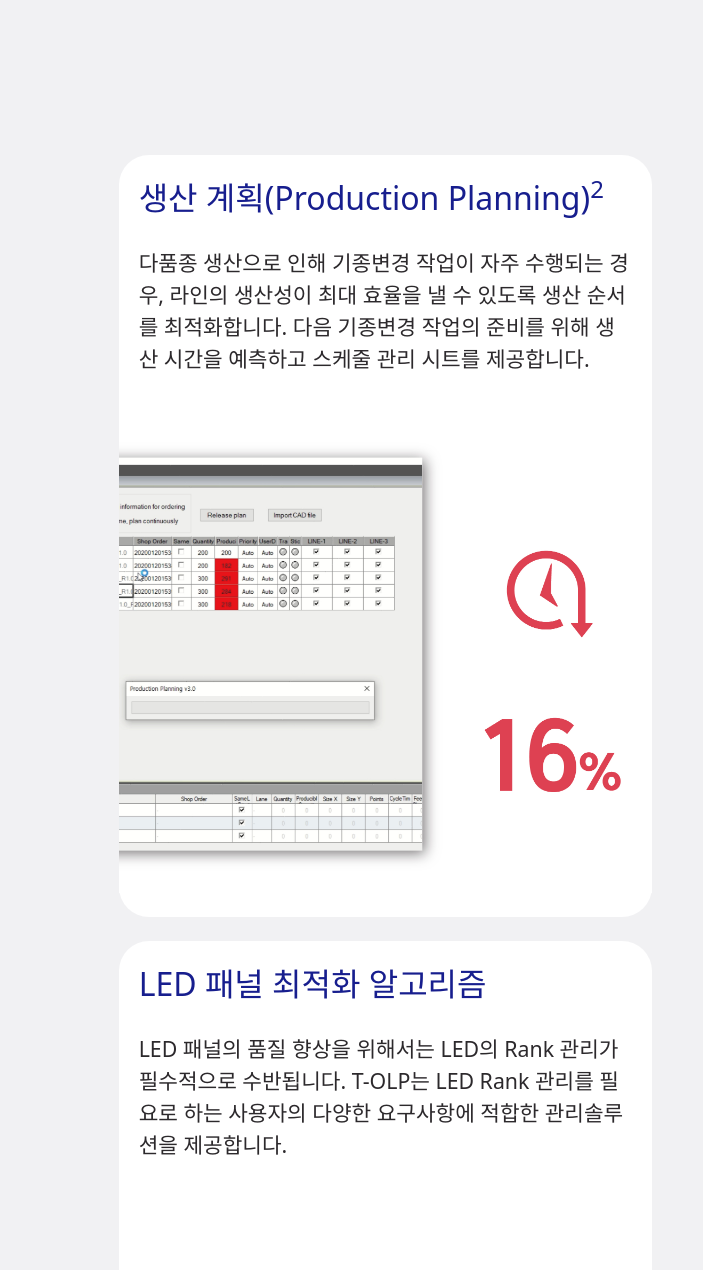
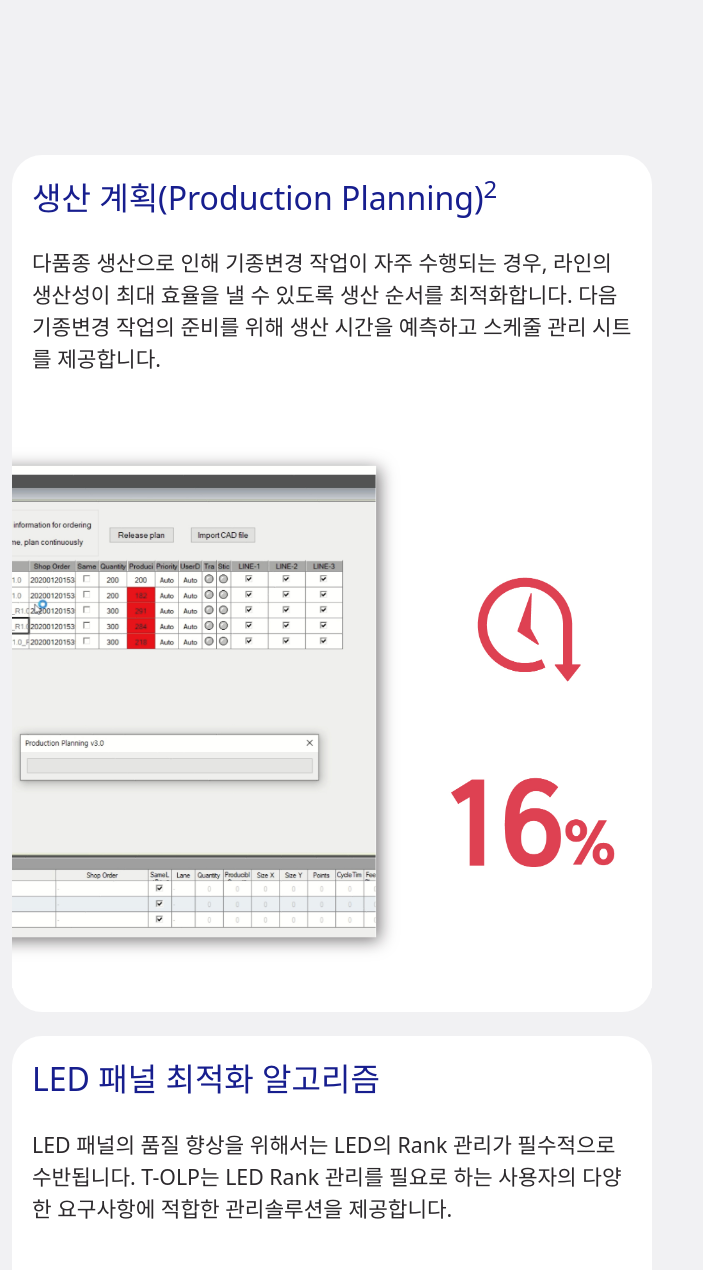
Before and after one commit to timeofwise/2021bsprogram, a Django app: page /products/softwares/t-solution/ in a window 1280 px wide. Shown: the part 3578-4848 px from the top of the page, without its empty margins (0-703 px from the left). Run offline with Django 3.2, Linux system fonts and the light colour scheme; some libraries are stand-ins or nearby versions.

Commit message:
t-solution

```diff
--- a/products/templates/softwares/t-solution.html
+++ b/products/templates/softwares/t-solution.html
@@ -113,9 +113,7 @@
     </header>
 </div>
 <div class="container-fluid pt-5 pb-5" style="background-color:#f1f1f3">
-    <div class="row">
-        <div class="col-sm-1"></div>
-        <div class="col col-sm-10">
+
     <div class="row mt-5 mb-5 pt-5 pb-5">
         <div class="col-6" style="background-color:white;border-radius:30px;padding:0px;margin:12px">
             <br>
@@ -146,8 +144,6 @@
             <br><br>
         </div>
     </div>
-        </div>
-        <div class="col-sm-1"></div>
-    </div>
+
 </div>
 {% endblock %}
```
Lines whose indentation alone changed are shown as unchanged.
